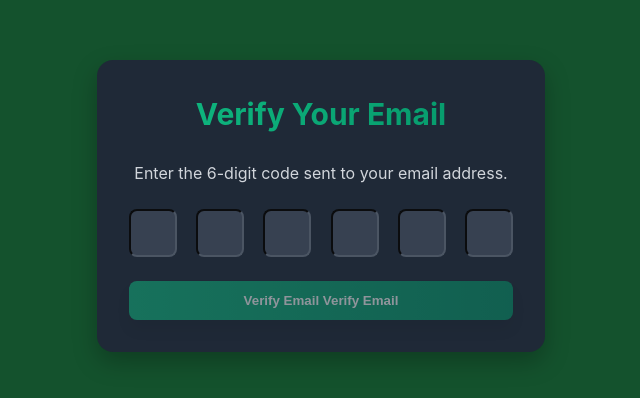
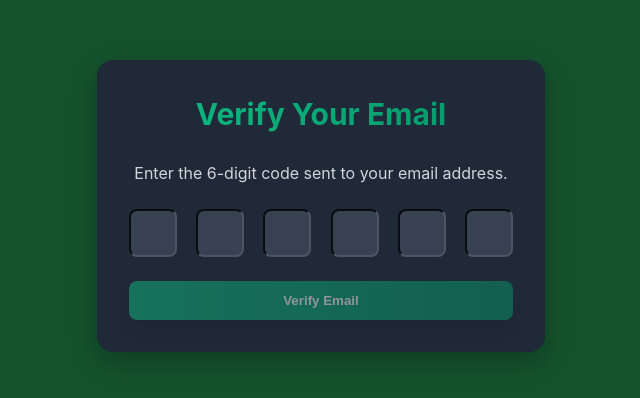
Before and after one commit to CodeDevArya/TechLyft-Ecomm-2024, a React (Vite) app in the folder ecommerce-frontend/: page /verify-email in a window 1280 px wide. Shown: the part 194-592 px from the top of the page, without its empty margins (319-959 px from the left). Built offline with nearby package versions, Linux system fonts and the light colour scheme; no server answers.

Commit message:
final commit

```diff
--- a/ecommerce-frontend/src/pages/EmailVerificationPage.tsx
+++ b/ecommerce-frontend/src/pages/EmailVerificationPage.tsx
@@ -106,7 +106,7 @@ const EmailVerificationPage = () => {
             disabled={isLoading || code.some((digit) => !digit)}
             className="verifyEmail-w-full verifyEmail-bg-gradient-to-r verifyEmail-from-green-500 verifyEmail-to-emerald-600 verifyEmail-text-white verifyEmail-font-bold verifyEmail-py-3 verifyEmail-px-4 verifyEmail-rounded-lg verifyEmail-shadow-lg verifyEmail-hover:from-green-600 verifyEmail-hover:to-emerald-700 verifyEmail-focus:outline-none verifyEmail-focus:ring-2 verifyEmail-focus:ring-green-500 verifyEmail-focus:ring-opacity-50 verifyEmail-disabled:opacity-50"
           >
-            {isLoading ? "Verifying..." : "Verify Email"} Verify Email
+            {isLoading ? "Verifying..." : "Verify Email"}
           </motion.button>
         </form>
       </motion.div>
--- a/ecommerce-frontend/src/pages/Signup.tsx
+++ b/ecommerce-frontend/src/pages/Signup.tsx
@@ -23,7 +23,7 @@ const SignUpPage = () => {
       return toast.error("Gender must be 'male' or 'female'");
     }
     try {
-      signup(email, password, name, gender, dob!);
+      signup(email, password, name, gender.toLocaleLowerCase(), dob!);
       navigate("/verify-email");
     } catch (error: any) {
       console.log(error);
```
